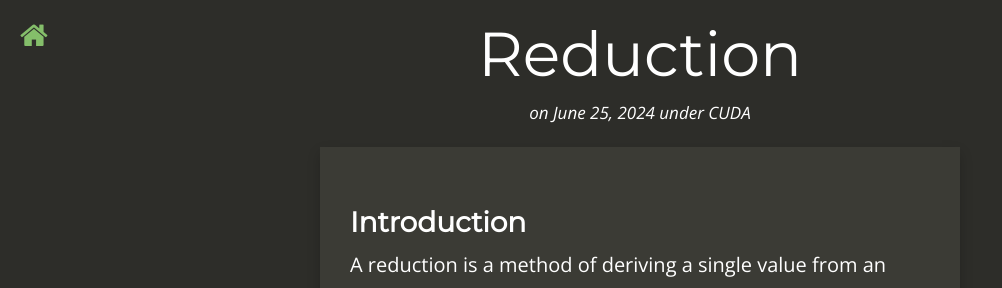
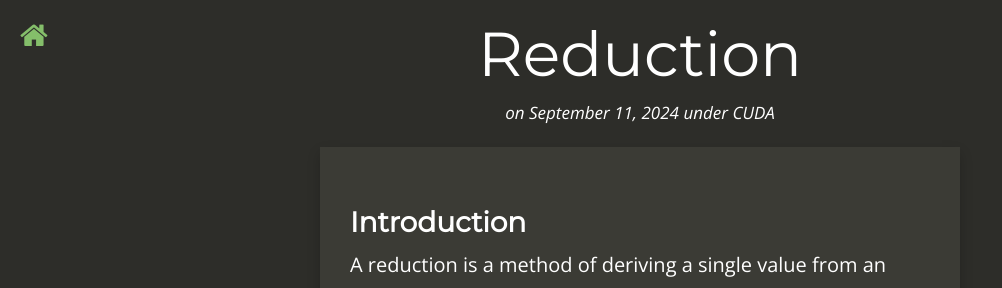
Before and after one commit to khushi-411/khushi-411.github.io, a Jekyll site: the page built from _posts/2024-09-11-reduction.md, in a window 1280 px wide and 900 px high. Shown: the top 288 px of the window, without its empty margins (0-1002 px from the left). Built offline with Jekyll 4.4.1, drawn with Linux system fonts in a browser that asks for light colours; nearby versions of some CDN libraries; comment, search, counter and statistics services are not loaded.

Commit message:
rename file

```diff
--- a/_posts/2024-06-25-reduction.md
+++ b/_posts/2024-09-11-reduction.md
@@ -1,12 +1,12 @@
 ---
 layout: post
 title: Reduction
-date: 2024-06-25
+date: 2024-09-11
 category: CUDA
 tags:
 - cuda
 redirect_from:
-- /cuda/2024/06/25/reduction/
+- /cuda/2024/09/11/reduction/
 - /reduction.html
 ---
 
```
